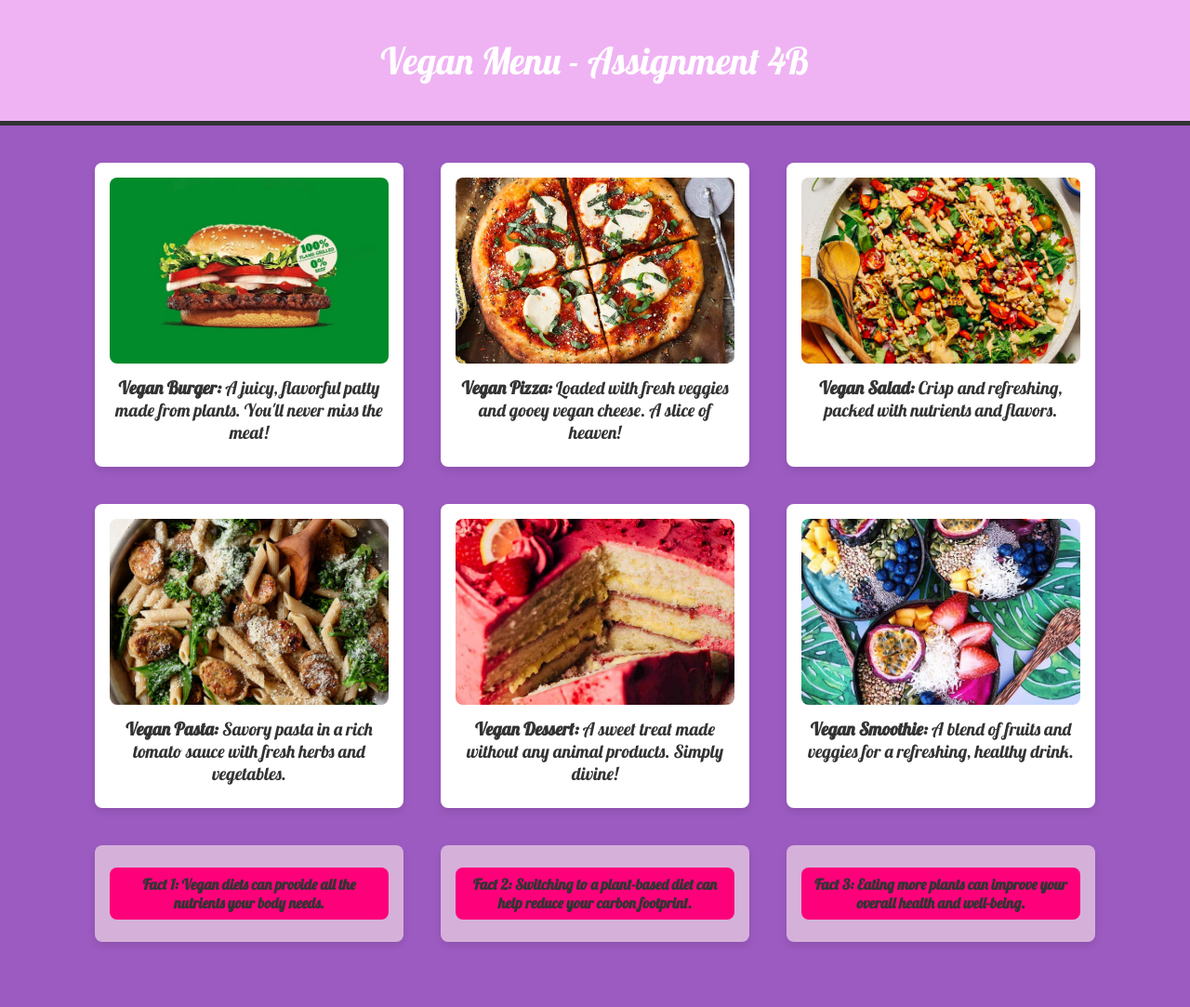
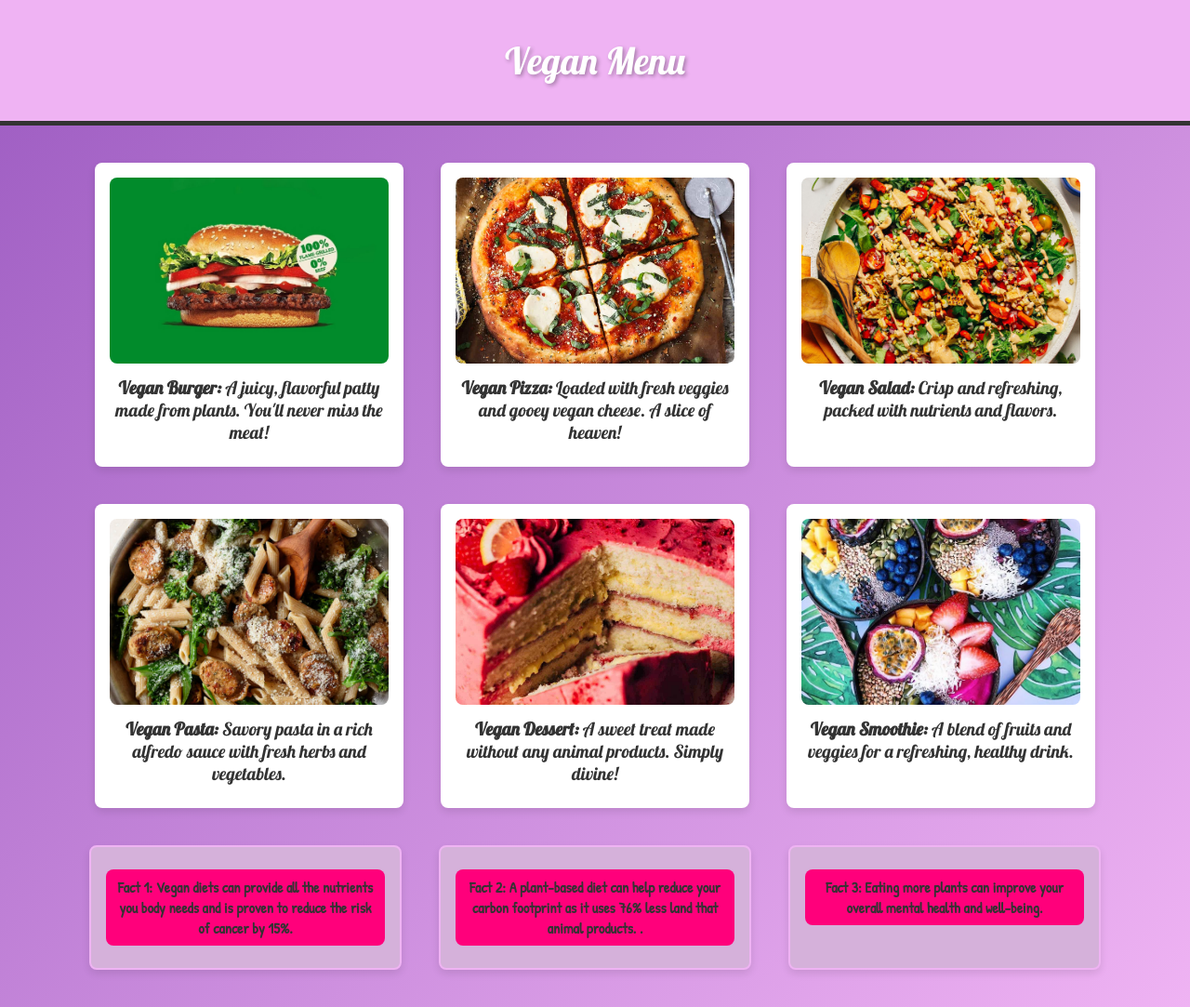
Before and after one commit to ananyashroff/ananyashroff.github.io, a plain HTML site: page vegan-menu.html in a window 1280 px wide. Shown: the whole page at 93% size. Before the commit the page ends 1053 px from the top, so only its background shows below. Drawn offline with Linux system fonts and the light colour scheme.

Commit message:
Add files via upload

```diff
--- a/vegan-menu.html
+++ b/vegan-menu.html
@@ -6,9 +6,10 @@
     <title>Vegan Menu - Assignment 4B</title>
     <link href="https://fonts.googleapis.com/css2?family=Lobster&family=Roboto:wght@400;700&display=swap" rel="stylesheet">
     <style>
+        @import url('https://fonts.googleapis.com/css2?family=Patrick+Hand&display=swap');
         body {
             font-family: 'Roboto', sans-serif;
-            background-color: #9c5bc1;
+            background: linear-gradient(135deg, #9c5bc1, #efb3f3);
             color: #333;
             margin: 0;
             padding: 0;
@@ -22,6 +23,7 @@
             font-family: 'Lobster', cursive;
             border-bottom: 5px solid #333;
             position: relative;
+            text-shadow: 2px 2px 4px rgba(0, 0, 0, 0.3);
         }
         .container {
             display: flex;
@@ -38,12 +40,21 @@
             margin: 20px;
             text-align: center;
             font-family: 'Lobster', cursive;
+            transition: transform 0.2s, box-shadow 0.2s;
+        }
+        .food-item:hover {
+            transform: translateY(-10px);
+            box-shadow: 0 8px 16px rgba(0, 0, 0, 0.2);
         }
         .food-item img {
             width: 100%;
             height: 200px; /* Ensure all images have the same height */
             object-fit: cover;
             border-radius: 8px;
+            transition: box-shadow 0.3s;
+        }
+        .food-item img:hover {
+            box-shadow: 0 0 15px rgba(255, 255, 255, 0.5);
         }
         .food-item p {
             margin: 0.5em 0;
@@ -52,11 +63,14 @@
         }
         .fun-facts {
             background-color: #d5b1da;
+            border: 2px solid #efb3f3;
+            box-shadow: 0 4px 8px rgba(0, 0, 0, 0.1);
             width: 300px;
             padding: 1em;
             border-radius: 8px;
             margin: 20px;
             text-align: center;
+            font-family: 'Patrick Hand', cursive;
         }
         .fact {
             background-color: #ff007b;
@@ -69,7 +83,7 @@
 </head>
 <body>
     <header>
-        Vegan Menu - Assignment 4B
+        Vegan Menu
     </header>
     <div class="container">
         <div class="food-item">
@@ -86,7 +100,7 @@
         </div>
         <div class="food-item">
             <img src="vegan-pasta.jpg" alt="Hearty Vegan Pasta">
-            <p><strong>Vegan Pasta:</strong> Savory pasta in a rich tomato sauce with fresh herbs and vegetables.</p>
+            <p><strong>Vegan Pasta:</strong> Savory pasta in a rich alfredo sauce with fresh herbs and vegetables.</p>
         </div>
         <div class="food-item">
             <img src="vegan-dessert.jpg" alt="Decadent Vegan Dessert">
@@ -97,13 +111,13 @@
             <p><strong>Vegan Smoothie:</strong> A blend of fruits and veggies for a refreshing, healthy drink.</p>
         </div>
         <div class="fun-facts">
-            <div class="fact">Fact 1: Vegan diets can provide all the nutrients your body needs.</div>
+            <div class="fact">Fact 1: Vegan diets can provide all the nutrients you body needs and is proven to reduce the risk of cancer by 15%.</div>
         </div>
         <div class="fun-facts">
-            <div class="fact">Fact 2: Switching to a plant-based diet can help reduce your carbon footprint.</div>
+            <div class="fact">Fact 2:  A plant-based diet can help reduce your carbon footprint as it uses 76% less land that animal products. .</div>
         </div>
         <div class="fun-facts">
-            <div class="fact">Fact 3: Eating more plants can improve your overall health and well-being.</div>
+            <div class="fact">Fact 3: Eating more plants can improve your overall mental health and well-being.</div>
         </div>
     </div>
 </body>
```
